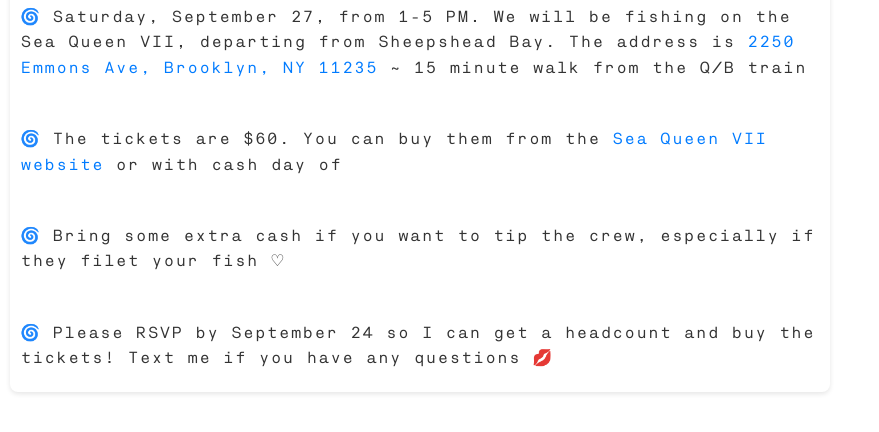
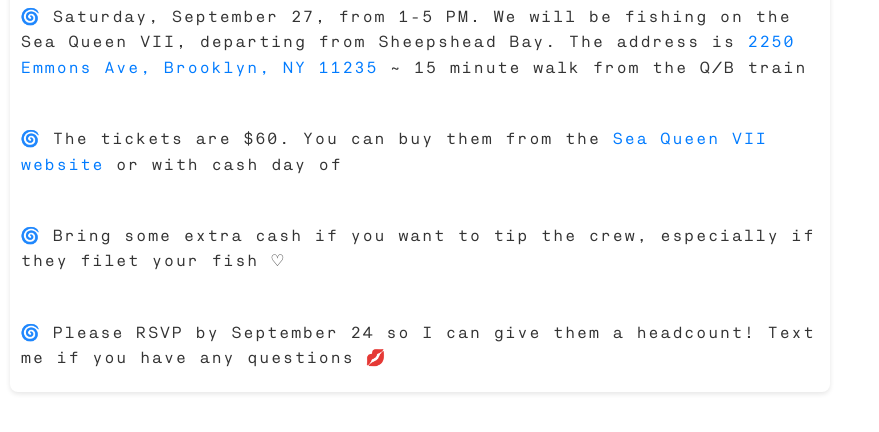
Before and after one commit to nesma-belkhodja/website, a website: page more-info.html in a window 1280 px wide. Shown: the part 354-786 px from the top of the page, without its empty margins (0-879 px from the left). Drawn offline with Linux system fonts and the light colour scheme.

Commit message:
clean up

```diff
--- a/more-info.html
+++ b/more-info.html
@@ -102,8 +102,8 @@
       </p>
       <br />
       <p>
-        🌀 Please RSVP by September 24 so I can get a headcount and buy the
-        tickets! Text me if you have any questions 💋
+        🌀 Please RSVP by September 24 so I can give them a headcount! Text me
+        if you have any questions 💋
       </p>
     </div>
   </body>
```
Also changed, not shown: index.html (+1 -1 lines).
